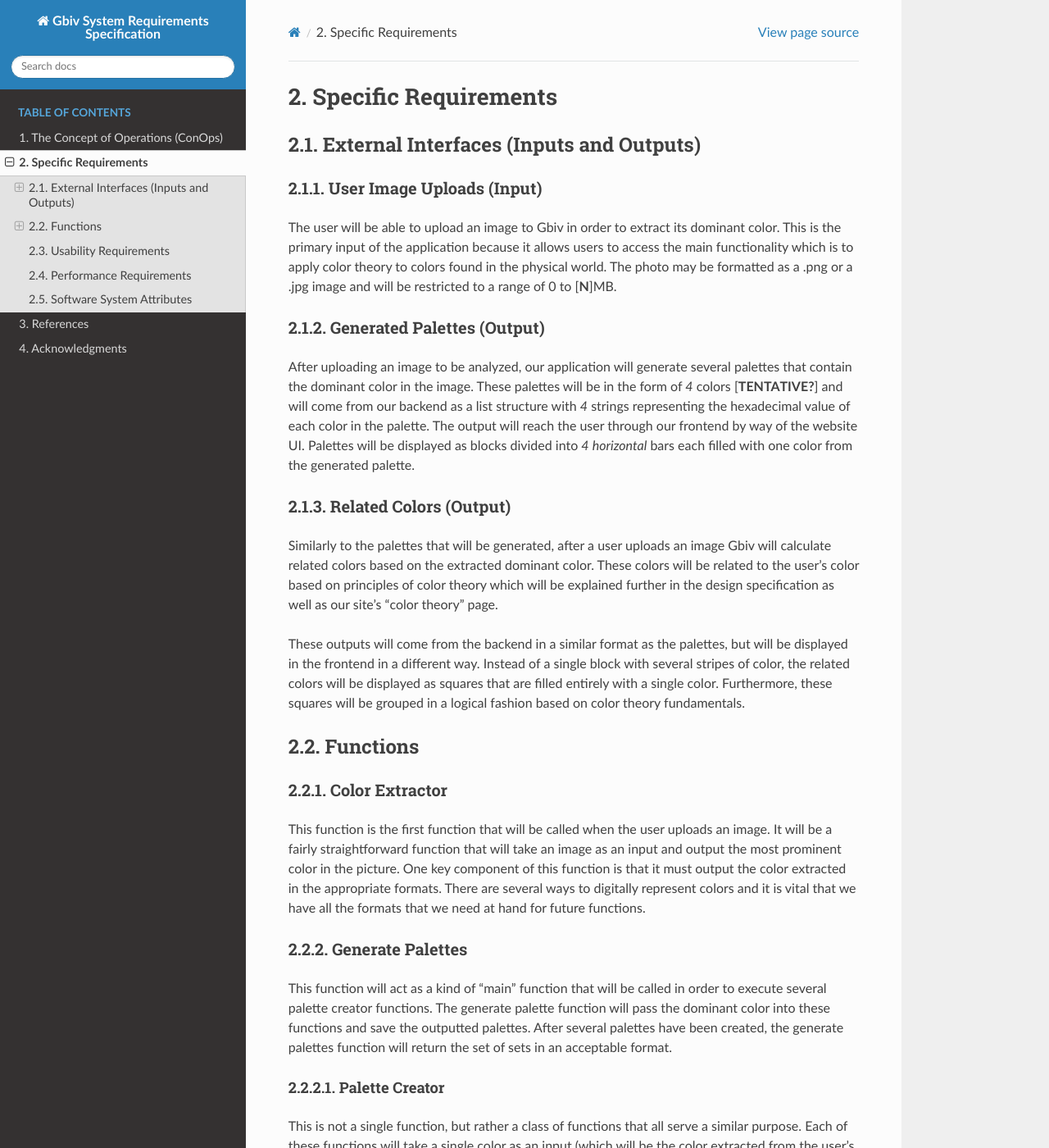
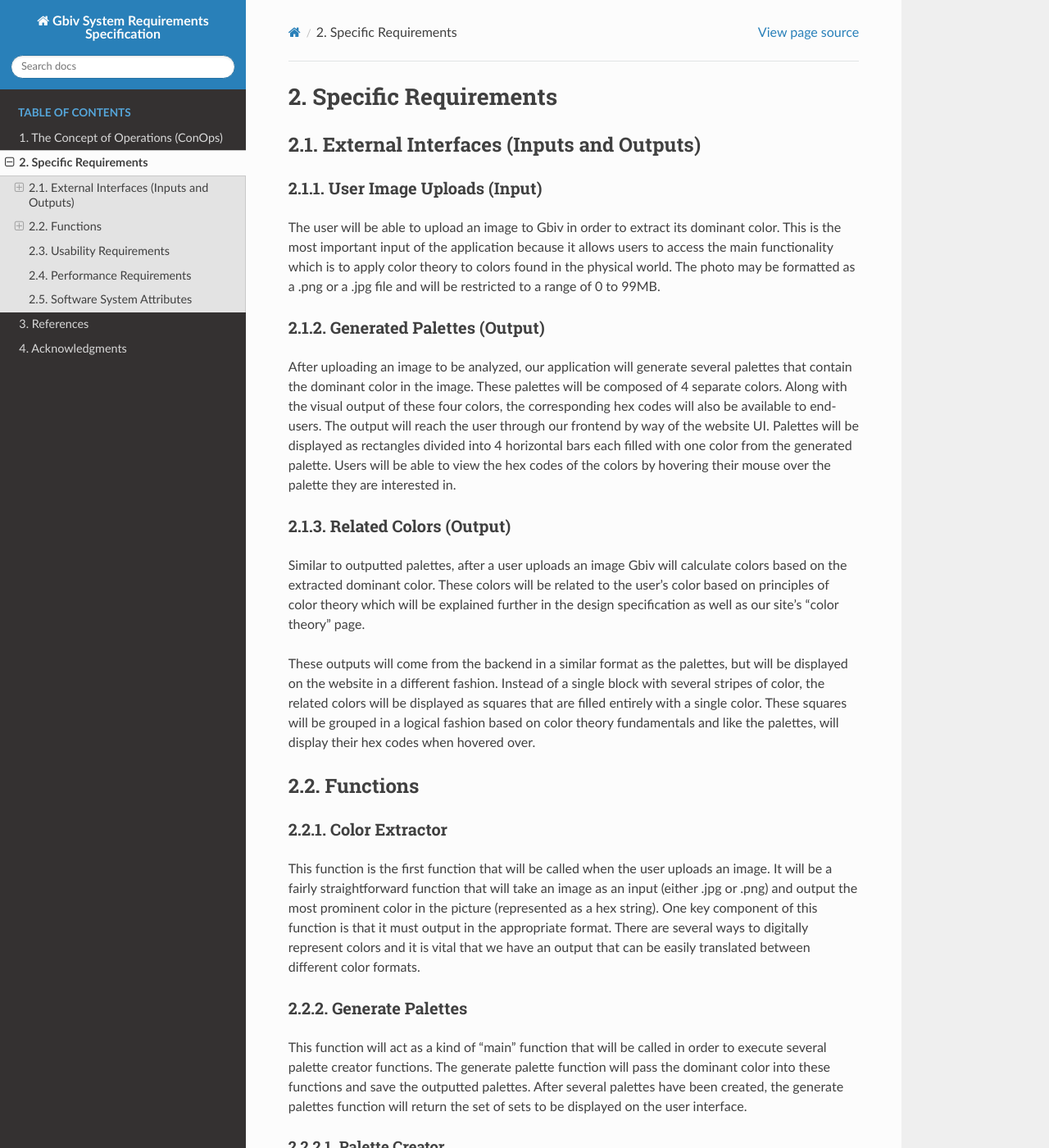
Before and after one commit to ckester23/CS422Project2, a Sphinx documentation site: the page built from docs/SRS/source/specific_requirements.rst, in a window 1280 px wide and 1400 px high. Shown: the whole window at 82% size. Built offline with Sphinx 7.4.7 and the Read the Docs theme 2.0.0, drawn with Linux system fonts in a browser that asks for light colours; some of the changed text lies outside the part shown.

Commit message:
SRS 1.1
Updated the SRS as well as the README file in the docs folder.

```diff
--- a/docs/SRS/source/conf.py
+++ b/docs/SRS/source/conf.py
@@ -9,7 +9,7 @@
 project = 'Gbiv System Requirements Specification'
 copyright = '2022, Dux D-zine'
 author = 'Dux D-zine'
-release = '1.0'
+release = '1.1'
 
 # -- General configuration ---------------------------------------------------
 # https://www.sphinx-doc.org/en/master/usage/configuration.html#general-configuration
--- a/docs/SRS/source/specific_requirements.rst
+++ b/docs/SRS/source/specific_requirements.rst
@@ -9,21 +9,21 @@
 User Image Uploads (Input)
 #############################
 
-The user will be able to upload an image to Gbiv in order to extract its dominant color. This is the primary input of the application because it allows users to access the main functionality which is to apply color theory to colors found in the physical world. The photo may be formatted as a .png or a .jpg image and will be restricted to a range of 0 to [**N**]MB.
+The user will be able to upload an image to Gbiv in order to extract its dominant color. This is the most important input of the application because it allows users to access the main functionality which is to apply color theory to colors found in the physical world. The photo may be formatted as a .png or a .jpg file and will be restricted to a range of 0 to 99MB.
 
 
 Generated Palettes (Output)
 ###########################
 
-After uploading an image to be analyzed, our application will generate several palettes that contain the dominant color in the image. These palettes will be in the form of *4* colors [**TENTATIVE?**] and will come from our backend as a list structure with *4* strings representing the hexadecimal value of each color in the palette. The output will reach the user through our frontend by way of the website UI. Palettes will be displayed as blocks divided into *4* *horizontal* bars each filled with one color from the generated palette.
+After uploading an image to be analyzed, our application will generate several palettes that contain the dominant color in the image. These palettes will be composed of 4 separate colors. Along with the visual output of these four colors, the corresponding hex codes will also be available to end-users. The output will reach the user through our frontend by way of the website UI. Palettes will be displayed as rectangles divided into 4 horizontal bars each filled with one color from the generated palette. Users will be able to view the hex codes of the colors by hovering their mouse over the palette they are interested in.
 
 
 Related Colors (Output)
 ##########################
 
-Similarly to the palettes that will be generated, after a user uploads an image Gbiv will calculate related colors based on the extracted dominant color. These colors will be related to the user's color based on principles of color theory which will be explained further in the design specification as well as our site's "color theory" page.
+Similar to outputted palettes, after a user uploads an image Gbiv will calculate colors based on the extracted dominant color. These colors will be related to the user's color based on principles of color theory which will be explained further in the design specification as well as our site's "color theory" page.
 
-These outputs will come from the backend in a similar format as the palettes, but will be displayed in the frontend in a different way. Instead of a single block with several stripes of color, the related colors will be displayed as squares that are filled entirely with a single color. Furthermore, these squares will be grouped in a logical fashion based on color theory fundamentals.
+These outputs will come from the backend in a similar format as the palettes, but will be displayed on the website in a different fashion. Instead of a single block with several stripes of color, the related colors will be displayed as squares that are filled entirely with a single color. These squares will be grouped in a logical fashion based on color theory fundamentals and like the palettes, will display their hex codes when hovered over.
 
 
 
@@ -34,35 +34,35 @@
 Color Extractor
 ################
 
-This function is the first function that will be called when the user uploads an image. It will be a fairly straightforward function that will take an image as an input and output the most prominent color in the picture. One key component of this function is that it must output the color extracted in the appropriate formats. There are several ways to digitally represent colors and it is vital that we have all the formats that we need at hand for future functions.
+This function is the first function that will be called when the user uploads an image. It will be a fairly straightforward function that will take an image as an input (either .jpg or .png) and output the most prominent color in the picture (represented as a hex string). One key component of this function is that it must output in the appropriate format. There are several ways to digitally represent colors and it is vital that we have an output that can be easily translated between different color formats.
 
 Generate Palettes
 ###################
 
-This function will act as a kind of "main" function that will be called in order to execute several palette creator functions. The generate palette function will pass the dominant color into these functions and save the outputted palettes. After several palettes have been created, the generate palettes function will return the set of sets in an acceptable format.
+This function will act as a kind of "main" function that will be called in order to execute several palette creator functions. The generate palette function will pass the dominant color into these functions and save the outputted palettes. After several palettes have been created, the generate palettes function will return the set of sets to be displayed on the user interface.
 
 Palette Creator
 $$$$$$$$$$$$$$$$$
 
-This is not a single function, but rather a class of functions that all serve a similar purpose. Each of these functions will take a single color as an input (which will be the color extracted from the user's image) and will output a palette of *4* colors that contains the inputted color. We will need several of these functions in order to create several types of color-theory-based palettes such as monochromatic, complementary, analogous, and more.
+This is not a single function, but rather a class of functions that all serve a similar purpose. Each of these functions will take a single color as an input (which will be the color extracted from the user's image) and will output a palette of 4 colors--with one being the inputted color. We will need several of these functions in order to create several types of color-theory-based palettes such as monochromatic, complementary, analogous, and more.
 
 
 Generate Related Colors
 #########################
 
-This function acts in a similar way to the "Generate Palette" function in that it will call several sub-functions and output their combined results in a convenient data format.
+This function acts in a similar way to the "Generate Palette" function in that it will call several sub-functions and output their combined results in a convenient data format. The sub-functions here are the "Related Color Finder" functions which will take an input of a single color and output several related colors. The "Generate Related Colors" function will then pass the resulting colors to be properly displayed in the frontend.
 
 
 Related Color Finder
 $$$$$$$$$$$$$$$$$$$$$$
 
-This is a class of functions that will each take a single color as an input and output a set of colors that are related based on one particular tenet of color theory. There are a variety of defined color relationships in design, so our functions will be divided based on these relationships to maintain modularity and simplicity.
+This is a class of functions that will each take a single color as an input and output a set of colors that are related based on one particular tenet of color theory. There are a variety of defined color relationships in design, so these functions will be separated based on these relationships to maintain modularity and simplicity.
 
 
 Usability Requirements
 -----------------------
 
-As an application built specifically for design, it is paramount that our site has a well-designed interface. The target users for this application include everyone who has a hand in any kind of design, so people visiting our site will have a range of technical experience and knowledge. To address this, we will have an intuitive user interface that will be supplemented by thorough user documentation as a guide if users get lost.
+As an application built specifically for design, it is paramount that our site has a well-designed interface. The target users for this application include everyone who has a hand in any kind of design, so people visiting Gbiv will have a range of technical experience and knowledge. To address this, we will have an intuitive user interface that will be supplemented by thorough user documentation. We will also ensure that the site is easily navigable and sufficient information is provided regarding how the colors and palettes are created.
 
 
 Performance Requirements
@@ -70,7 +70,7 @@
 
 Our process of generating relevant palettes and related colors involves doing lots of math with numerical representations of colors. Complex mathematical equations can often be a bottle-neck for web applications, so we are aiming to optimize these functions as much as possible.
 
-We aim to have performance of certain functions fall within defined bounds. Specifically: we plan to have the related colors and color palettes load within 20 seconds 95% percent of the time and we want the entire website pages to load within 5 seconds of the user clicking on them or visiting the URL.
+We plan to have performance of certain functions fall within defined bounds. Specifically: we plan to have the related colors and color palettes load within 20 seconds 95% percent of the time and we want all website pages to load within 5 seconds of the user clicking on them or visiting the URL.
 
 
 Software System Attributes
```
Also changed, not shown: other parts of docs/SRS/source/specific_requirements.rst (+1 -1 lines), docs/SRS/source/conops.rst (+64 -8 lines), docs/SRS/source/references.rst (+19 -0 lines), docs/README.md, 1 other file.
